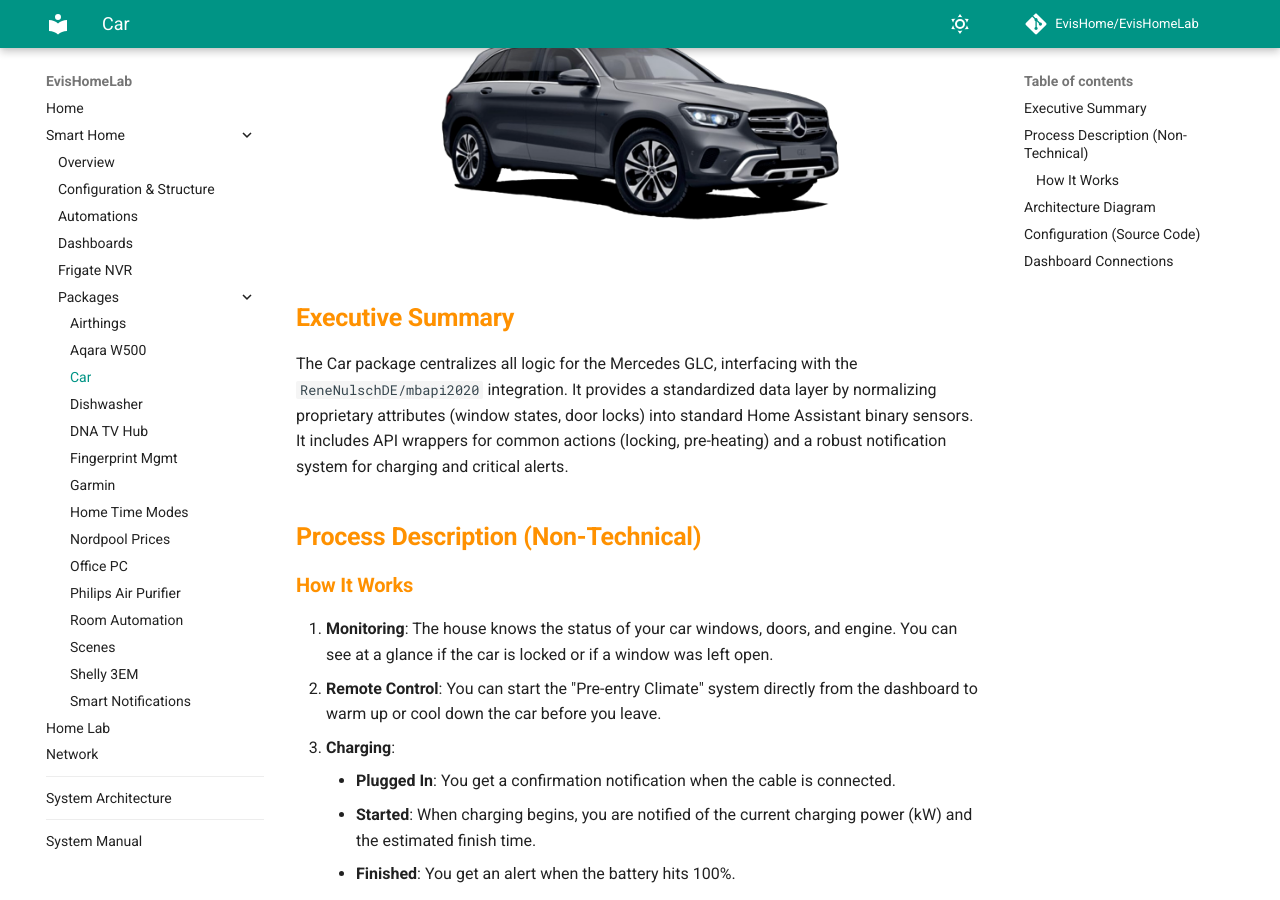
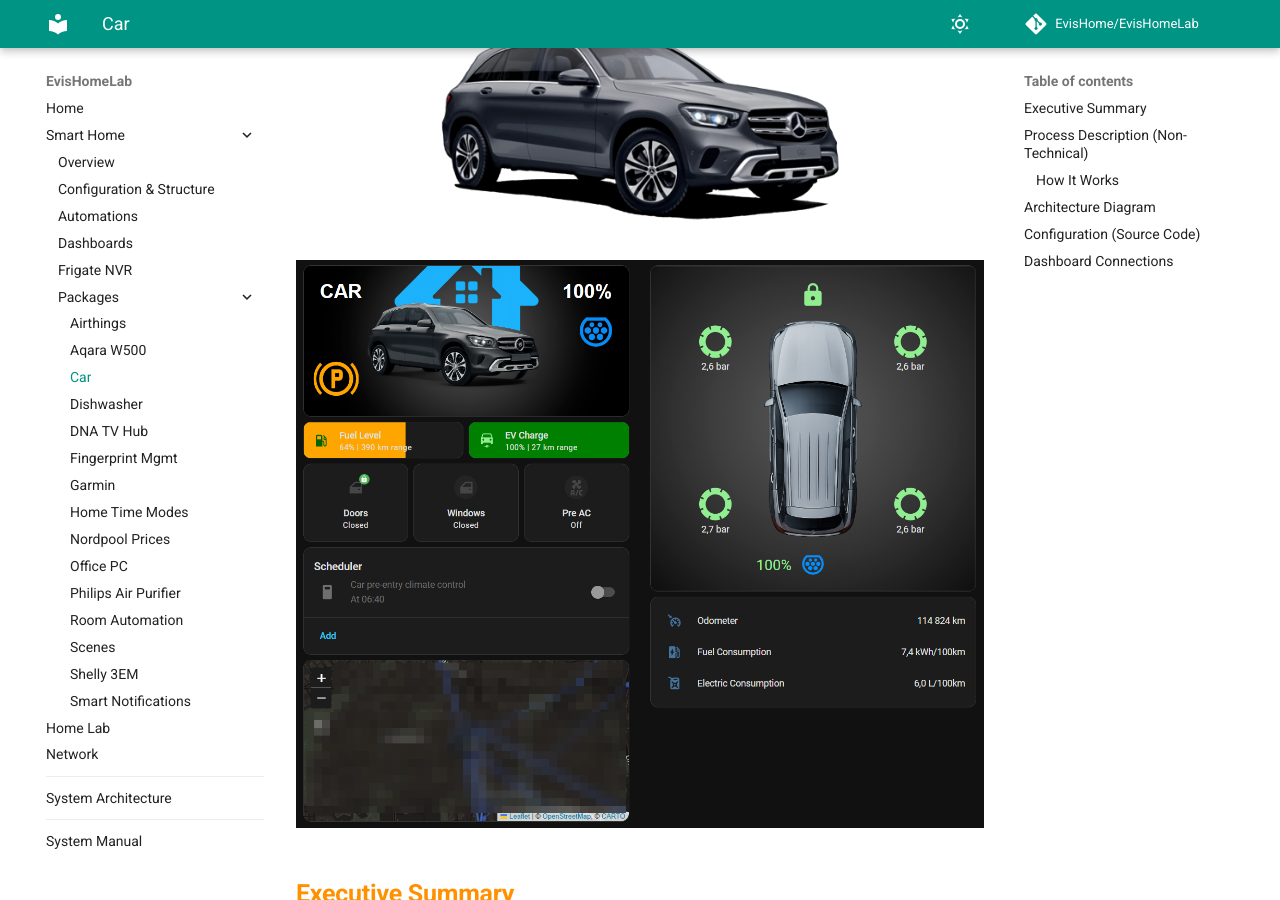
Before and after one commit to EvisHome/EvisHomeLab, an MkDocs documentation site: the page built from docs/smart-home/packages/car.md, in a window 1280 px wide and 900 px high, scrolled down 336 px. Built offline with MkDocs 1.6.1 and Material for MkDocs 9.7.7, drawn with Linux system fonts in a browser that asks for light colours; comment, search, counter and statistics services are not loaded.

Commit message:
Docs Updated

```diff
--- a/docs/smart-home/packages/car.md
+++ b/docs/smart-home/packages/car.md
@@ -12,6 +12,7 @@
 
 <!-- START_IMAGE -->
 ![Package Diagram](../../../assets/images/packages/car.png)
+![Package Diagram](../../../assets/images/dashboards/car.png)
 <!-- END_IMAGE -->
 
 ## Executive Summary
```
